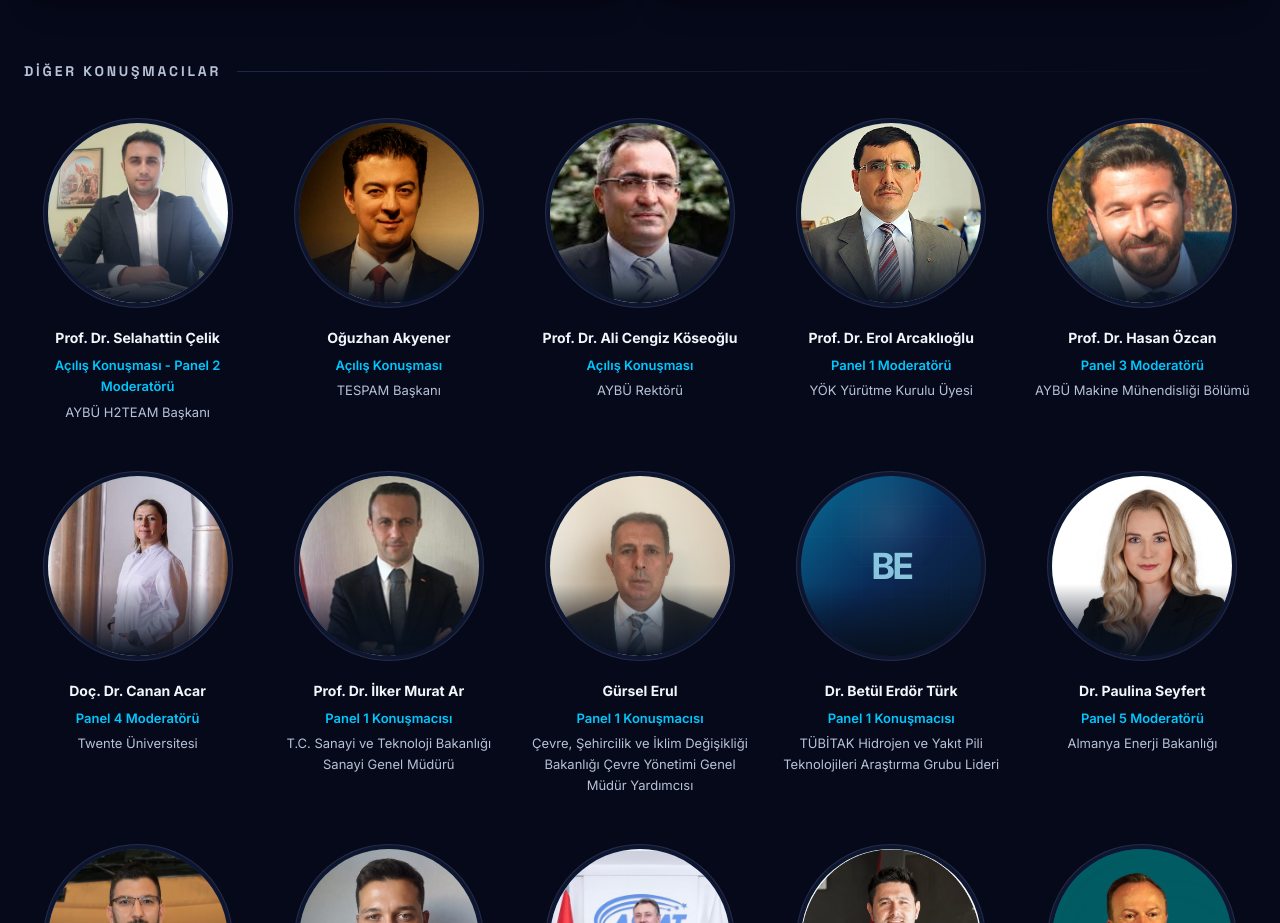
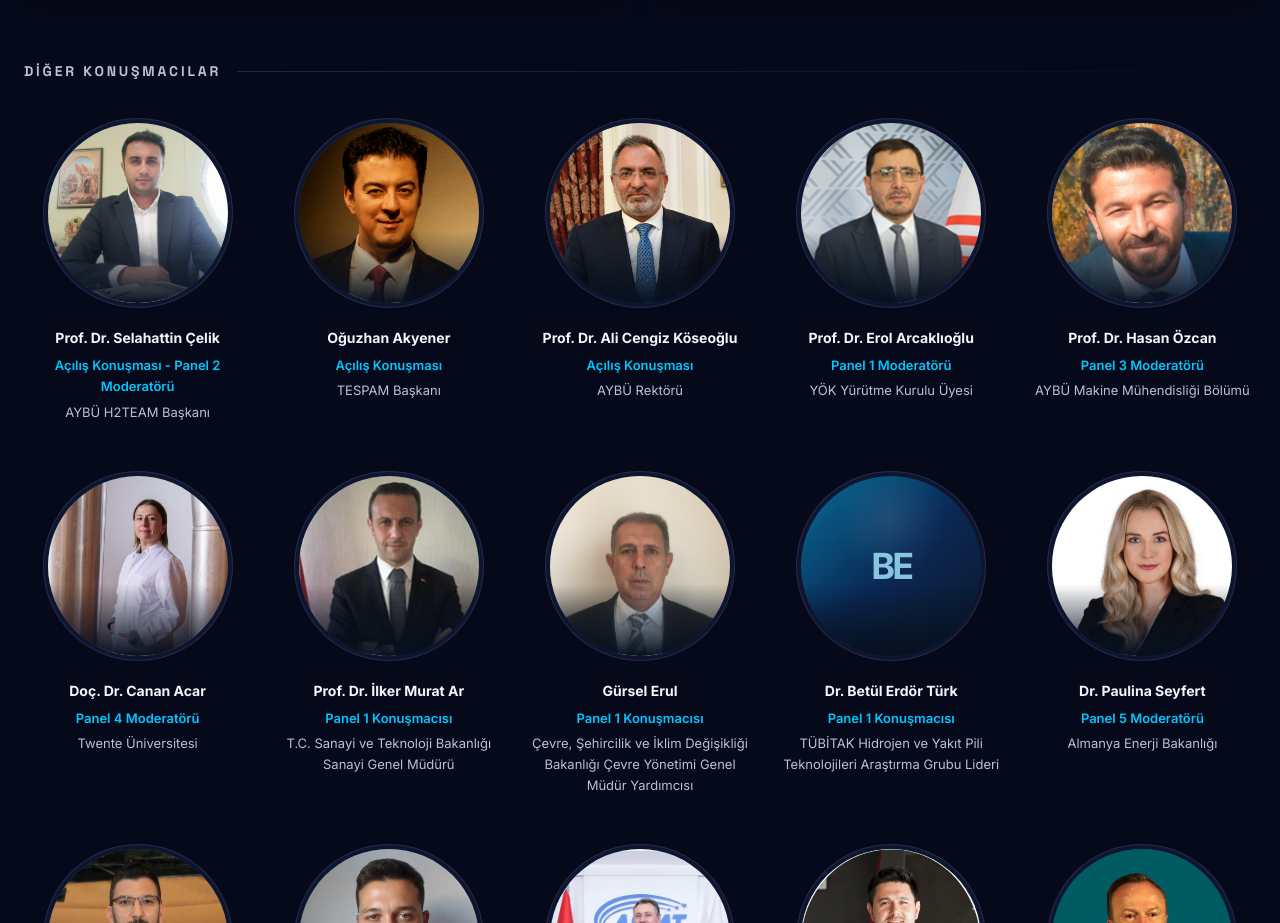
Before and after one commit to turkesdedeci/h2zirve, a Next.js app: page / in a window 1280 px wide. Shown: the part 3920-4843 px from the top of the page. Built offline with nearby package versions, Linux system fonts and the light colour scheme.

Commit message:
Konuşmacı fotoğraflarını güncelle

```diff
--- a/src/components/Speakers.tsx
+++ b/src/components/Speakers.tsx
@@ -42,14 +42,14 @@ const speakers: Speaker[] = [
     role: "Açılış Konuşması",
     affiliation: "AYBÜ Rektörü",
     initials: "AK",
-    photo: "/speakers/ali-cengiz-koseoglu.jpg",
+    photo: "/speakers/ali-cengiz-koseoglu.png",
   },
   {
     name: "Prof. Dr. Erol Arcaklıoğlu",
     role: "Panel 1 Moderatörü",
     affiliation: "YÖK Yürütme Kurulu Üyesi",
     initials: "EA",
-    photo: "/speakers/erol-arcaklioglu.webp",
+    photo: "/speakers/erol-arcaklioglu.png",
   },
   {
     name: "Prof. Dr. Hasan Özcan",
```
Also changed, not shown: public/speakers/ali-cengiz-koseoglu.png (added), public/speakers/erol-arcaklioglu.png (added).
